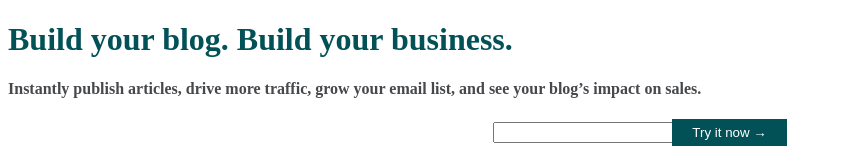
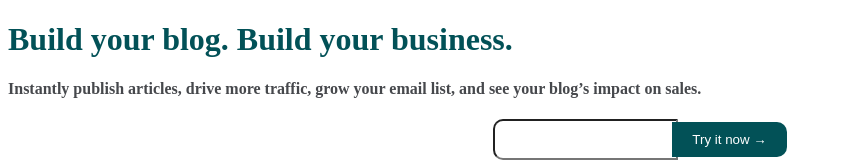
Before and after one commit to tony0710/htmlFundamentals_matcha, a plain HTML site: page index.html in a window 1280 px wide. Shown: the top 163 px of the page, without its empty margins (0-842 px from the left). Drawn offline with Linux system fonts and the light colour scheme.

Commit message:
CAmbios de estilos enel boton y el input

```diff
--- a/styles.css
+++ b/styles.css
@@ -12,12 +12,19 @@ h4 {
 
 button {
   background-color: #025157;
+  height: 35px;
   color: #fff;
   border: none;
-  border-top-left-radius: 0;
-  border-bottom-left-radius: 0;
+  border-top-right-radius: 10px;
+  border-bottom-right-radius: 10px;
   padding: 6px 20px;
   margin-left: -10px;
+}
+
+input {
+  height: 35px;
+  border-top-left-radius: 10px;
+  border-bottom-left-radius: 10px;
 }
 
 form {
```
